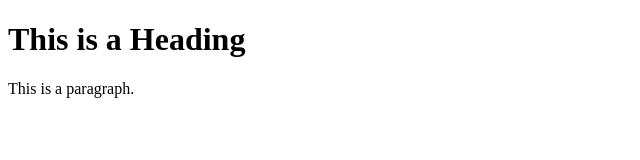
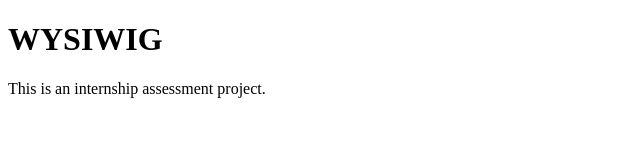
Before and after one commit to saniakhushbakhtjamil/WYSIWIG, a plain HTML site: page index.html in a window 1280 px wide. Shown: the whole page, without its empty margins (0-640 px from the left). Drawn offline with Linux system fonts and the light colour scheme.

Commit message:
Starting

```diff
--- a/index.html
+++ b/index.html
@@ -1,12 +1,12 @@
 <!DOCTYPE html>
 <html>
 <head>
-<title>WYSIWIG</title>
+<title>WYSIWIG - SKJ</title>
 </head>
 <body>
 
-<h1>This is a Heading</h1>
-<p>This is a paragraph.</p>
+<h1>WYSIWIG</h1>
+<p>This is an internship assessment project.</p>
 
 </body>
 </html>
```
